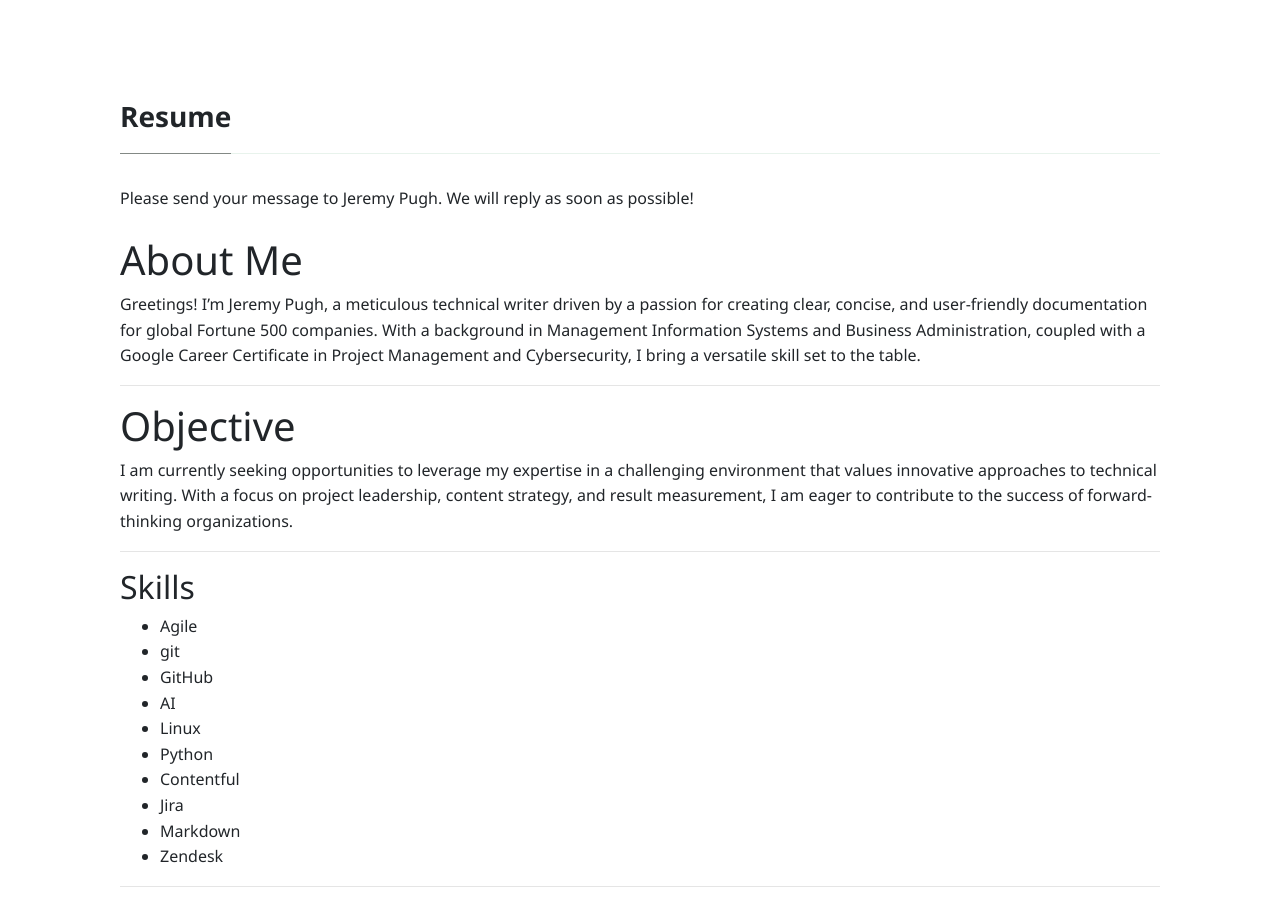
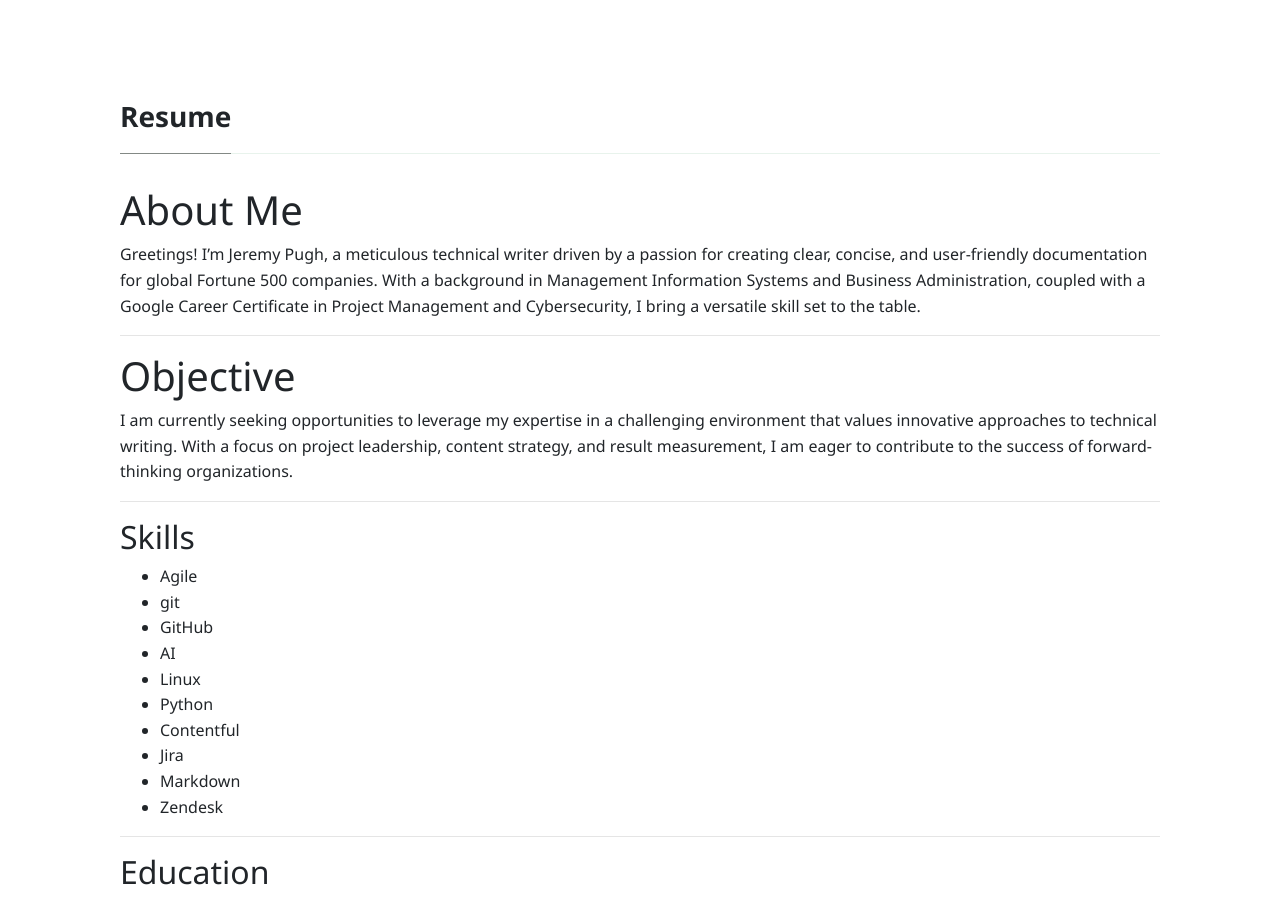
Before and after one commit to stumblefiend/jeremy.pugh, a Jekyll site: the page built from _pages/resume.md, in a window 1280 px wide and 900 px high. Built offline with Jekyll 4.4.1, drawn with Linux system fonts in a browser that asks for light colours; nearby versions of some CDN libraries.

Commit message:
Update resume.md

```diff
--- a/_pages/resume.md
+++ b/_pages/resume.md
@@ -2,8 +2,6 @@
 title: "Resume"
 permalink: "/resume.html"
 ---
-
-<p class="mb-4">Please send your message to {{site.name}}. We will reply as soon as possible!</p>
 
 # About Me
 
```
